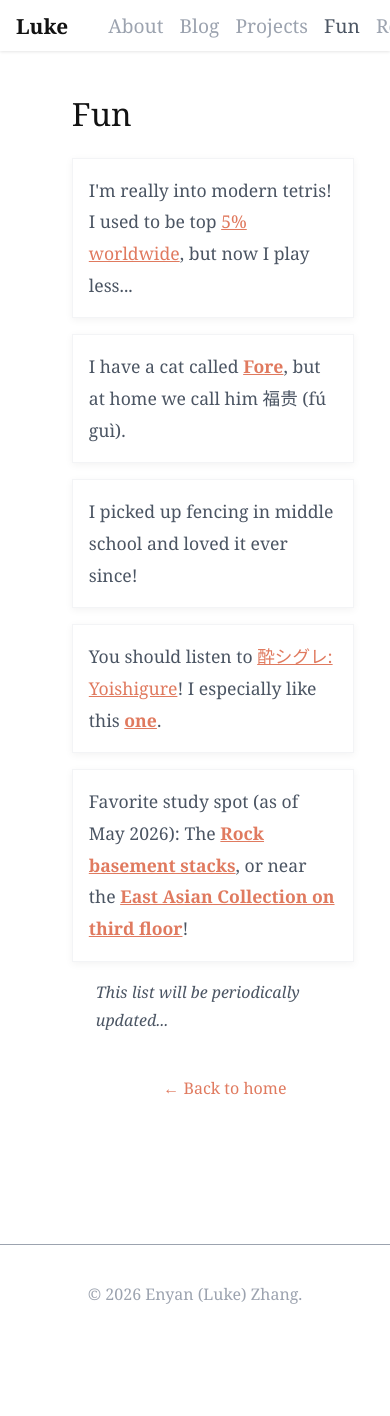
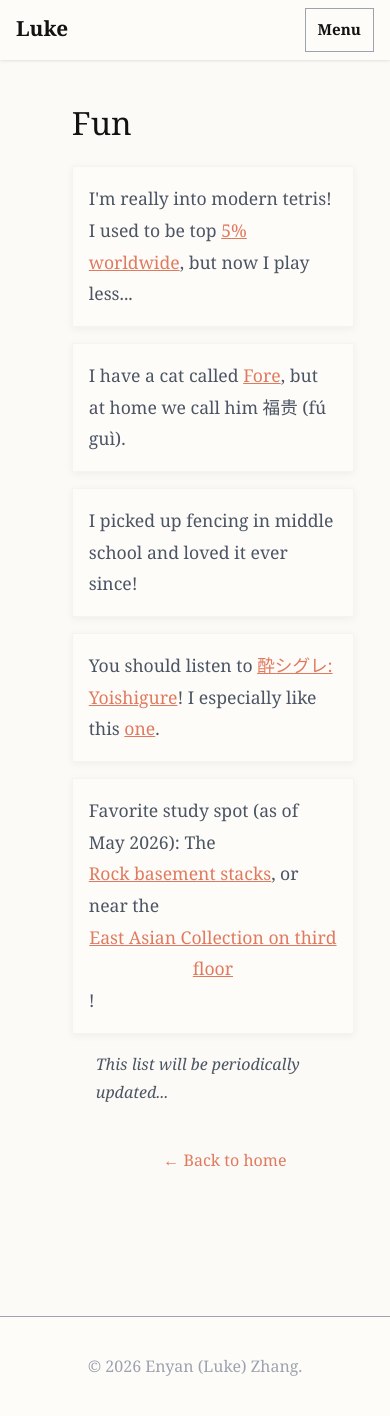
Before and after one commit to Liuike/Liuike.github.io, a Jekyll site: the page built from docs/pages/fun-facts.md, in a window 390 px wide. Built offline with Jekyll 4.4.1, drawn with Linux system fonts in a browser that asks for light colours; some web fonts are replaced; before the commit the page ends 1345 px from its top, so only the background shows below that.

Commit message:
design bug fixes

```diff
--- a/docs/_includes/header.html
+++ b/docs/_includes/header.html
@@ -1,8 +1,11 @@
 <header class="site-header">
-  <nav class="nav">
+  <nav class="nav" aria-label="Primary navigation">
     <div class="nav-left">
       <a class="brand" href="{{ '/' | relative_url }}">{{ site.brand }}</a>
-      <ul>
+      <button class="nav-toggle" type="button" aria-expanded="false" aria-controls="primary-navigation">
+        Menu
+      </button>
+      <ul id="primary-navigation">
         {% for item in site.nav %}
           {% assign item_url = item.url | relative_url %}
           {% assign current_url = page.url | relative_url %}
--- a/docs/_includes/hover-image.html
+++ b/docs/_includes/hover-image.html
@@ -2,4 +2,4 @@
 {%- assign img_src = include.src | default: "/assets/img/example.jpg" -%}
 {%- assign img_alt = include.alt | default: "Preview image" -%}
 {%- assign img_side = include.side | default: "right" -%}
-<span class="hover-image" data-side="{{ img_side | escape }}">{{ hover_text }}<img src="{{ img_src | escape }}" alt="{{ img_alt | escape }}"></span>
+<button class="hover-image" type="button" data-side="{{ img_side | escape }}" aria-haspopup="dialog">{{ hover_text }}<img src="{{ img_src | escape }}" alt="{{ img_alt | escape }}"></button>
--- a/docs/_layouts/default.html
+++ b/docs/_layouts/default.html
@@ -16,7 +16,6 @@
   </main>
   {% include footer.html %}
   <script src="{{ '/assets/js/main.js' | relative_url }}" defer></script>
-  <script src="{{ '/assets/js/search.js' | relative_url }}" defer></script>
   {% include analytics.html %}
 </body>
 </html>
--- a/docs/assets/css/main.scss
+++ b/docs/assets/css/main.scss
@@ -3,6 +3,16 @@
 // The two lines above enable Jekyll to process this file with Sass
 
 @import url("https://fonts.googleapis.com/css2?family=Source+Serif+Pro:wght@300;400;600&family=Inter:wght@400;500;700&display=swap");
+
+:root {
+    --color-paper: oklch(98.5% 0.006 85);
+    --color-surface: oklch(99.2% 0.004 85);
+    --color-focus: oklch(52% 0.13 35);
+    --color-overlay: oklch(18% 0.005 85 / 0.45);
+    --z-popover: 10;
+    --dur-micro: 120ms;
+    --ease-out: cubic-bezier(0.16, 1, 0.3, 1);
+}
 
 * {
     margin: 0;
@@ -10,18 +20,32 @@
     box-sizing: border-box;
 }
 
+html,
+body {
+    overflow-x: clip;
+}
+
 body {
     font-family: 'Source Serif Pro', Georgia, serif;
     line-height: 1.7;
     color: #121212;
-    background-color: #FFFFFF;
+    background-color: var(--color-paper);
     min-height: 100vh;
+}
+
+a:focus-visible,
+button:focus-visible,
+input:focus-visible,
+textarea:focus-visible,
+select:focus-visible {
+    outline: 2px solid var(--color-focus);
+    outline-offset: 3px;
 }
 
 /* Header & Navigation */
 header {
     padding: 0.5rem 0;
-    background-color: #FFFFFF;
+    background-color: var(--color-surface);
     box-shadow: 0 1px 3px rgba(0,0,0,0.1);
 }
 
@@ -36,6 +60,7 @@
     display: flex;
     justify-content: space-between;
     align-items: baseline;
+    position: relative;
 }
 
 .nav-left {
@@ -60,12 +85,27 @@
     padding: 0;
 }
 
+.nav-toggle {
+    display: none;
+    align-items: center;
+    min-height: 2.75rem;
+    padding: 0.5rem 0.75rem;
+    border: 1px solid #9CA3AF;
+    background: var(--color-surface);
+    color: #121212;
+    font: inherit;
+    font-size: 0.95rem;
+    font-weight: 600;
+    cursor: pointer;
+    white-space: nowrap;
+}
+
 .nav a:not(.brand):not(.logo), .nav-links a {
     text-decoration: none;
     color: #9CA3AF;
     font-weight: 500;
     font-size: 1.2rem;
-    transition: color 0.3s ease;
+    white-space: nowrap;
 }
 
 .nav a:hover:not(.brand):not(.logo), .nav-links a:hover {
@@ -90,7 +130,7 @@
     cursor: pointer;
     padding: 1rem;
     border-radius: 4px;
-    transition: all 0.3s ease;
+    transition: transform var(--dur-micro) var(--ease-out);
     display: flex;
     align-items: center;
     justify-content: center;
@@ -98,20 +138,20 @@
 
 .search-btn:hover {
     color: #4B5563;
-    background-color: #FFFFFF;
+    background-color: var(--color-surface);
 }
 
 .search-dropdown {
     position: absolute;
     top: 100%;
     right: 0;
-    background: #FFFFFF;
+    background: var(--color-surface);
     border: 1px solid #9CA3AF;
     border-radius: 6px;
     box-shadow: 0 4px 12px rgba(0,0,0,0.15);
     min-width: 300px;
     display: none;
-    z-index: 1000;
+    z-index: var(--z-popover);
     margin-top: 0.5rem;
 }
 
@@ -132,6 +172,11 @@
 
 .search-input:focus {
     border-bottom-color: #4B5563;
+}
+
+.search-input:focus-visible {
+    outline: 2px solid var(--color-focus);
+    outline-offset: 2px;
 }
 
 .search-results {
@@ -189,7 +234,7 @@
 .profile-image {
     width: 200px;
     height: 380px;
-    background: linear-gradient(135deg, #667eea 0%, #764ba2 100%);
+    background: var(--color-surface);
     display: flex;
     align-items: center;
     justify-content: center;
@@ -199,7 +244,6 @@
     box-shadow: 0 12px 40px rgba(0,0,0,0.15);
     flex-shrink: 0;
     overflow: hidden;
-    transition: box-shadow 0.3s ease;
     margin-top: 5rem;
 }
 
@@ -229,6 +273,8 @@
     font-family: 'Source Serif Pro', Georgia, serif;
     position: relative;
     display: inline-block;
+    min-width: 0;
+    overflow-wrap: anywhere;
 }
 
 .content h1 {
@@ -260,7 +306,7 @@
     background-color: #2c3e50;
     padding: 0.5rem;
     border-radius: 6px;
-    transition: all 0.3s ease;
+    transition: transform var(--dur-micro) var(--ease-out);
     color: #FFFFFF;
     width: 40px;
     height: 40px;
@@ -301,7 +347,6 @@
     background-color: #2c3e50;
     padding: 0.5rem;
     border-radius: 6px;
-    transition: background-color 0.3s ease;
 }
 
 .github-icon a:hover {
@@ -374,7 +419,6 @@
     font-size: 1rem;
     padding: 0.5rem 0;
     border-bottom: 2px solid transparent;
-    transition: all 0.3s ease;
 }
 
 .link:hover {
@@ -387,7 +431,6 @@
     color: #E07A5F;
     text-decoration: underline;
     font-size: inherit;
-    transition: color 0.3s ease;
 }
 
 a:not(.brand):not(.logo):not(.link):not(.nav a):not(.nav-links a):not(.social-icon):not(.tag-btn):hover {
@@ -400,7 +443,11 @@
     color: #E07A5F;
     text-decoration: underline;
     font-weight: 600;
-    transition: color 0.3s ease;
+    border: 0;
+    padding: 0;
+    background: transparent;
+    font: inherit;
+    line-height: inherit;
 }
 
 .clickable-fore:hover {
@@ -412,7 +459,11 @@
     color: #E07A5F;
     text-decoration: underline;
     font-weight: 600;
-    transition: color 0.3s ease;
+    border: 0;
+    padding: 0;
+    background: transparent;
+    font: inherit;
+    line-height: inherit;
 }
 
 .clickable-music:hover {
@@ -423,8 +474,16 @@
 .hover-image {
     position: relative;
     display: inline-block;
-    cursor: help;
+    cursor: pointer;
     border-bottom: 1px dotted currentColor;
+    border-inline: 0;
+    border-top: 0;
+    padding: 0;
+    background: transparent;
+    color: inherit;
+    font: inherit;
+    line-height: inherit;
+    text-align: inherit;
 }
 
 .hover-image img {
@@ -437,18 +496,19 @@
     height: auto;
     opacity: 0;
     pointer-events: none;
-    transition: opacity 150ms ease;
+    transition: opacity var(--dur-micro) var(--ease-out);
     z-index: 20;
     border-radius: 6px;
     box-shadow: 0 10px 30px rgba(0,0,0,0.18);
-    background: #FFFFFF;
+    background: var(--color-surface);
 }
 
 article .intro .hover-image img {
     max-width: calc(100vw - 2rem);
 }
 
-.hover-image:hover img {
+.hover-image:hover img,
+.hover-image:focus-visible img {
     opacity: 1;
 }
 
@@ -458,32 +518,60 @@
     transform: translate(-12px, -50%);
 }
 
-@media (max-width: 700px) {
-    .hover-image img,
-    .hover-image[data-side="left"] img,
-    article .intro .hover-image img,
-    article .intro .hover-image[data-side="left"] img {
-        left: 50%;
-        right: auto;
-        top: 100%;
-        width: calc(100vw - 2rem);
-        max-width: calc(100vw - 2rem);
-        transform: translate(-50%, 0.5rem);
-    }
+.image-preview-dialog {
+    position: fixed;
+    inset: 0;
+    width: fit-content;
+    height: fit-content;
+    max-width: calc(100vw - 2rem);
+    max-height: calc(100dvh - 2rem);
+    margin: auto;
+    padding: 0.75rem;
+    border: 1px solid #E5E7EB;
+    background: var(--color-surface);
+}
+
+.image-preview-dialog::backdrop {
+    background: var(--color-overlay);
+}
+
+.image-preview-dialog img {
+    display: block;
+    width: auto;
+    max-width: calc(100vw - 3.5rem);
+    max-height: calc(100dvh - 6rem);
+    margin-top: 0.5rem;
+    object-fit: contain;
+}
+
+.image-preview-dialog__close {
+    display: block;
+    min-height: 2.75rem;
+    margin-left: auto;
+    padding: 0.5rem 0.75rem;
+    border: 1px solid #9CA3AF;
+    background: var(--color-surface);
+    color: #121212;
+    font: inherit;
+    cursor: pointer;
 }
 
 /* Spoiler text styling */
 .spoiler {
+    border: 0;
     background-color: #121212;
     color: #121212;
     padding: 0.2rem 0.4rem;
     border-radius: 3px;
     cursor: pointer;
-    transition: all 0.3s ease;
     user-select: none;
+    font: inherit;
+    line-height: inherit;
 }
 
-.spoiler:hover {
+.spoiler:hover,
+.spoiler:focus-visible,
+.spoiler.is-revealed {
     background-color: transparent;
     color: inherit;
 }
@@ -492,11 +580,11 @@
 .image-dropdown {
     margin-top: 1rem;
     padding: 1rem;
-    background: #FFFFFF;
+    background: var(--color-surface);
     border: 1px solid #E5E7EB;
     border-radius: 8px;
     box-shadow: 0 4px 12px rgba(0,0,0,0.1);
-    animation: slideDown 0.3s ease-out;
+    animation: slideDown 220ms var(--ease-out);
 }
 
 .image-dropdown img {
@@ -514,11 +602,11 @@
 .music-dropdown {
     margin-top: 1rem;
     padding: 1rem;
-    background: #FFFFFF;
+    background: var(--color-surface);
     border: 1px solid #E5E7EB;
     border-radius: 8px;
     box-shadow: 0 4px 12px rgba(0,0,0,0.1);
-    animation: slideDown 0.3s ease-out;
+    animation: slideDown 220ms var(--ease-out);
 }
 
 .music-dropdown iframe {
@@ -651,7 +739,6 @@
     cursor: pointer;
     font-weight: 400;
     font-size: 0.9rem;
-    transition: all 0.3s ease;
     text-align: left;
 }
 
@@ -683,10 +770,9 @@
 .post-list li {
     margin-bottom: 1rem;
     padding: 1rem;
-    background: #FFFFFF;
+    background: var(--color-surface);
     border: 1px solid #F3F4F6;
     box-shadow: 0 2px 8px rgba(0,0,0,0.05);
-    transition: box-shadow 0.2s ease;
 }
 
 .post-list li:hover {
@@ -761,7 +847,7 @@
     width: 100%;
     border-collapse: collapse;
     margin: 1.5rem 0;
-    background: #FFFFFF;
+    background: var(--color-surface);
     border: 1px solid #E5E7EB;
 }
 
@@ -875,7 +961,7 @@
     border-top: 1px solid #9CA3AF;
     margin-top: 4rem;
     padding: 1rem 0;
-    background: #FFFFFF;
+    background: var(--color-surface);
     text-align: center;
 }
 
@@ -968,10 +1054,43 @@
 
     nav, .nav {
         padding: 0 1rem;
+        align-items: center;
+    }
+
+    .nav-left {
+        width: 100%;
+        justify-content: space-between;
+        gap: 1rem;
+    }
+
+    .nav-toggle {
+        display: inline-flex;
     }
 
     .nav ul, .nav-links {
-        gap: 1rem;
+        display: none;
+        position: absolute;
+        top: calc(100% + 0.5rem);
+        right: 1rem;
+        left: 1rem;
+        flex-direction: column;
+        align-items: flex-start;
+        gap: 0.5rem;
+        padding: 0.75rem 1rem;
+        background: var(--color-surface);
+        border: 1px solid #E5E7EB;
+        box-shadow: 0 8px 20px rgba(0,0,0,0.08);
+        z-index: var(--z-popover);
+    }
+
+    .nav ul.is-open, .nav-links.is-open {
+        display: flex;
+    }
+
+    .nav ul a, .nav-links a {
+        display: inline-block;
+        min-height: 2.75rem;
+        padding: 0.5rem 0;
     }
 }
 
@@ -981,11 +1100,17 @@
     }
 
     .blog-main-content {
-        grid-template-columns: 1fr minmax(0, 900px) 1fr;
+        grid-template-columns: minmax(0, 1fr);
     }
 
     .post-main-content {
-        grid-template-columns: 1fr;
+        grid-template-columns: minmax(0, 1fr);
+    }
+
+    .blog-main-content > .container,
+    .post-main-content > .container {
+        grid-column: 1;
+        margin: 0;
     }
 
     .post-sidebar-external {
@@ -1007,3 +1132,13 @@
         font-size: 1.3rem;
     }
 }
+
+@media (prefers-reduced-motion: reduce) {
+    *,
+    *::before,
+    *::after {
+        animation-duration: 150ms !important;
+        animation-iteration-count: 1 !important;
+        transition-duration: 150ms !important;
+    }
+}
--- a/docs/assets/js/main.js
+++ b/docs/assets/js/main.js
@@ -149,3 +149,86 @@
 		});
 	}
 });
+
+document.addEventListener("DOMContentLoaded", () => {
+	const navToggle = document.querySelector(".nav-toggle");
+	const primaryNavigation = document.getElementById("primary-navigation");
+
+	if (navToggle && primaryNavigation) {
+		const closeNavigation = () => {
+			primaryNavigation.classList.remove("is-open");
+			navToggle.setAttribute("aria-expanded", "false");
+		};
+
+		navToggle.addEventListener("click", () => {
+			const isOpen = primaryNavigation.classList.toggle("is-open");
+			navToggle.setAttribute("aria-expanded", String(isOpen));
+		});
+
+		primaryNavigation.querySelectorAll("a").forEach((link) => {
+			link.addEventListener("click", closeNavigation);
+		});
+
+		document.addEventListener("click", (event) => {
+			if (!primaryNavigation.contains(event.target) && !navToggle.contains(event.target)) {
+				closeNavigation();
+			}
+		});
+
+		document.addEventListener("keydown", (event) => {
+			if (event.key === "Escape") {
+				closeNavigation();
+				navToggle.focus();
+			}
+		});
+	}
+
+	const previewTriggers = document.querySelectorAll(".hover-image");
+	if (previewTriggers.length) {
+		const previewDialog = document.createElement("dialog");
+		previewDialog.className = "image-preview-dialog";
+
+		const closeButton = document.createElement("button");
+		closeButton.type = "button";
+		closeButton.className = "image-preview-dialog__close";
+		closeButton.textContent = "Close preview";
+
+		const previewImage = document.createElement("img");
+		previewDialog.append(closeButton, previewImage);
+		document.body.append(previewDialog);
+
+		let lastPreviewTrigger = null;
+		const closePreview = () => previewDialog.close();
+
+		closeButton.addEventListener("click", closePreview);
+		previewDialog.addEventListener("click", (event) => {
+			if (event.target === previewDialog) {
+				closePreview();
+			}
+		});
+		previewDialog.addEventListener("close", () => lastPreviewTrigger?.focus());
+
+		previewTriggers.forEach((trigger) => {
+			trigger.addEventListener("click", () => {
+				const sourceImage = trigger.querySelector("img");
+				if (!sourceImage) {
+					return;
+				}
+
+				lastPreviewTrigger = trigger;
+				previewImage.src = sourceImage.currentSrc || sourceImage.src;
+				previewImage.alt = sourceImage.alt;
+				previewDialog.showModal();
+				closeButton.focus();
+			});
+		});
+	}
+
+	document.querySelectorAll(".spoiler").forEach((trigger) => {
+		trigger.addEventListener("click", () => {
+			const isRevealed = !trigger.classList.contains("is-revealed");
+			trigger.classList.toggle("is-revealed", isRevealed);
+			trigger.setAttribute("aria-expanded", String(isRevealed));
+		});
+	});
+});
--- a/docs/pages/fun-facts.md
+++ b/docs/pages/fun-facts.md
@@ -10,10 +10,10 @@
 
     <ul class="post-list">
       <li>
-        <small>I'm really into modern tetris! I used to be top <a href="https://ch.tetr.io/u/liuike" target="_blank">5% worldwide</a>, but now I play less...</small>
+        <small>I'm really into modern tetris! I used to be top <a href="https://ch.tetr.io/u/liuike" target="_blank" rel="noopener noreferrer">5% worldwide</a>, but now I play less...</small>
       </li>
       <li>
-        <small>I have a cat called <span class="clickable-fore" onclick="toggleForeImage()">Fore</span>, but at home we call him 福贵 (fú guì).</small>
+        <small>I have a cat called <button class="clickable-fore" type="button" data-dropdown="fore-image-dropdown" aria-expanded="false">Fore</button>, but at home we call him 福贵 (fú guì).</small>
         <div id="fore-image-dropdown" class="image-dropdown" style="display: none;">
           <img src="/assets/img/fore.jpg" alt="Fore the cat" />
         </div>
@@ -22,13 +22,13 @@
         <small>I picked up fencing in middle school and loved it ever since!</small>
       </li>
       <li>
-        <small>You should listen to <a href="https://www.youtube.com/channel/UC6LfIWARVzv6l2OexwbKNHw" target="_blank">酔シグレ: Yoishigure</a>! I especially like this <span class="clickable-music" onclick="toggleMusicPlayer()">one</span>.</small>
+        <small>You should listen to <a href="https://www.youtube.com/channel/UC6LfIWARVzv6l2OexwbKNHw" target="_blank" rel="noopener noreferrer">酔シグレ: Yoishigure</a>! I especially like this <button class="clickable-music" type="button" data-dropdown="music-player-dropdown" aria-expanded="false">one</button>.</small>
         <div id="music-player-dropdown" class="music-dropdown" style="display: none;">
           <iframe width="560" height="315" src="https://www.youtube-nocookie.com/embed/i3fNQFF0Wy0?rel=0&modestbranding=1" title="YouTube video player" frameborder="0" allow="accelerometer; autoplay; clipboard-write; encrypted-media; gyroscope; picture-in-picture; web-share" allowfullscreen></iframe>
         </div>
       </li>
       <li>
-        <small>Favorite study spot (as of May 2026): The <span class="clickable-fore" onclick="toggleRockBasementImage()">Rock basement stacks</span>, or near the <span class="clickable-fore" onclick="toggleRockEastAsianImage()">East Asian Collection on third floor</span>!</small>
+        <small>Favorite study spot (as of May 2026): The <button class="clickable-fore" type="button" data-dropdown="rock-basement-dropdown" aria-expanded="false">Rock basement stacks</button>, or near the <button class="clickable-fore" type="button" data-dropdown="rock-east-asian-dropdown" aria-expanded="false">East Asian Collection on third floor</button>!</small>
         <div id="rock-basement-dropdown" class="image-dropdown" style="display: none;">
           <img src="/assets/img/rock-space-basement.jpg" alt="Rock basement stacks" />
           <p><small class="image-credit">Rock images courtesy of <a href="https://library.brown.edu/create/rock50/rock-spaces/" target="_blank" rel="noopener">Brown University Library</a>.</small></p>
```
Also changed, not shown: other parts of docs/pages/fun-facts.md (+21 -27 lines), docs/_posts/2026-05-13-college-application-narratives.md (+1 -1 lines), 1 other file.
